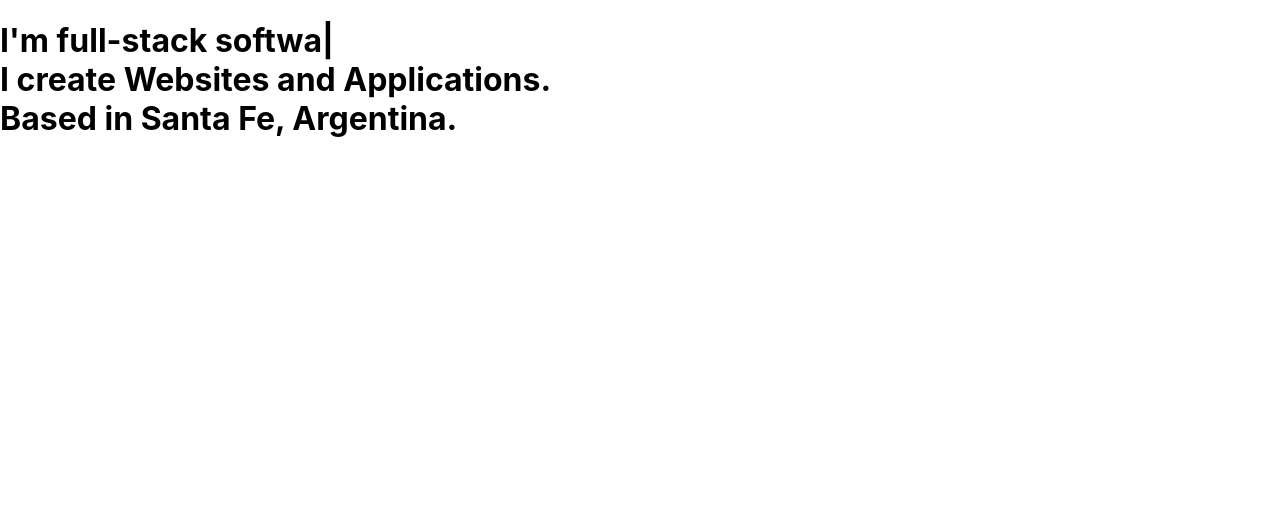
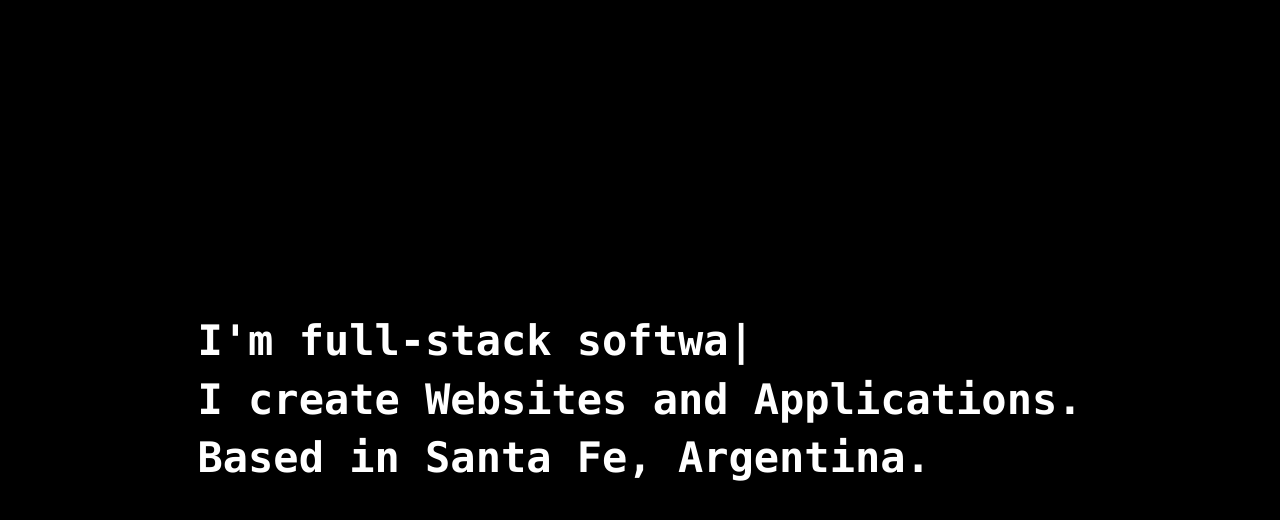
Before and after one commit to germanolleunlp/germanolleunlp.github.io, a React (Create React App) app: page / in a window 1280 px wide. Shown: the top 520 px of the page. Built offline with nearby package versions, Linux system fonts and the light colour scheme.

Commit message:
Added main symmary

```diff
--- a/package.json
+++ b/package.json
@@ -15,13 +15,14 @@
     "react-dom": "^18.2.0",
     "react-scripts": "5.0.1",
     "react-type-animation": "^2.1.2",
+    "styled-components": "^5.3.6",
     "typescript": "^4.9.5",
     "web-vitals": "^2.1.4"
   },
   "scripts": {
     "predeploy": "npm run build",
     "deploy": "gh-pages -d build",
-    "start": "GENERATE_SOURCEMAP=false react-scripts start",
+    "start": "GENERATE_SOURCEMAP=false BROWSER=none react-scripts start",
     "build": "react-scripts build",
     "test": "react-scripts test",
     "eject": "react-scripts eject"
@@ -45,6 +46,7 @@
     ]
   },
   "devDependencies": {
+    "@types/styled-components": "^5.1.26",
     "gh-pages": "^5.0.0"
   }
 }
--- a/src/App.tsx
+++ b/src/App.tsx
@@ -1,12 +1,20 @@
 import React from 'react';
+import styled from 'styled-components';
 import Summary from "./Summary";
 
 function App() {
   return (
-    <div>
+    <Center>
       <Summary />
-    </div>
+    </Center>
   );
 }
 
+const Center = styled.div`
+  display: flex;
+  flex-direction: column;
+  height: 100%;
+  padding: 0 1rem;
+`
+
 export default App;
--- a/src/Summary.tsx
+++ b/src/Summary.tsx
@@ -1,9 +1,10 @@
 import React from 'react';
+import styled from 'styled-components';
 import { TypeAnimation } from 'react-type-animation';
 
 function Summary() {
   return (
-    <h1>
+    <Code>
       <TypeAnimation
         sequence={[
         "I'm a senior web developer.",
@@ -21,8 +22,17 @@ function Summary() {
       I create Websites and Applications.
       <br />
       Based in Santa Fe, Argentina.
-    </h1>
+    </Code>
   );
 }
 
+const Code = styled.h1`
+  margin: auto;
+  font-size: 42px;
+  font-weight: 700;
+  line-height: 1.4;
+  font-family: source-code-pro, Menlo, Monaco, Consolas, 'Courier New',
+    monospace;
+`
+
 export default Summary;
--- a/src/index.css
+++ b/src/index.css
@@ -5,9 +5,10 @@ body {
     sans-serif;
   -webkit-font-smoothing: antialiased;
   -moz-osx-font-smoothing: grayscale;
+  background-color: black;
+  color: white;
 }
 
-code {
-  font-family: source-code-pro, Menlo, Monaco, Consolas, 'Courier New',
-    monospace;
+#root {
+  height: 100vh;
 }
```
Also changed, not shown: 1 other file (tests, documents, lock files or other folders).
